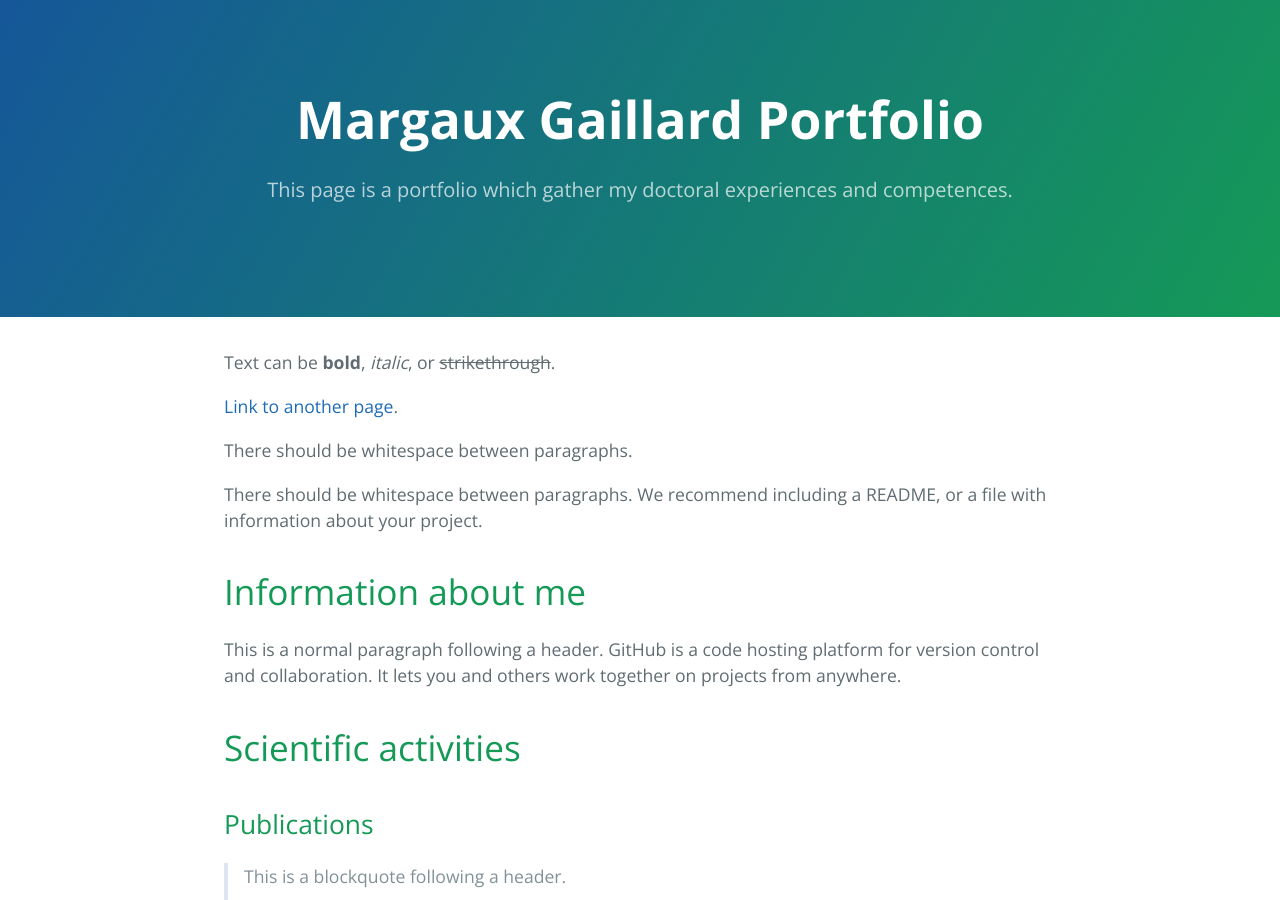
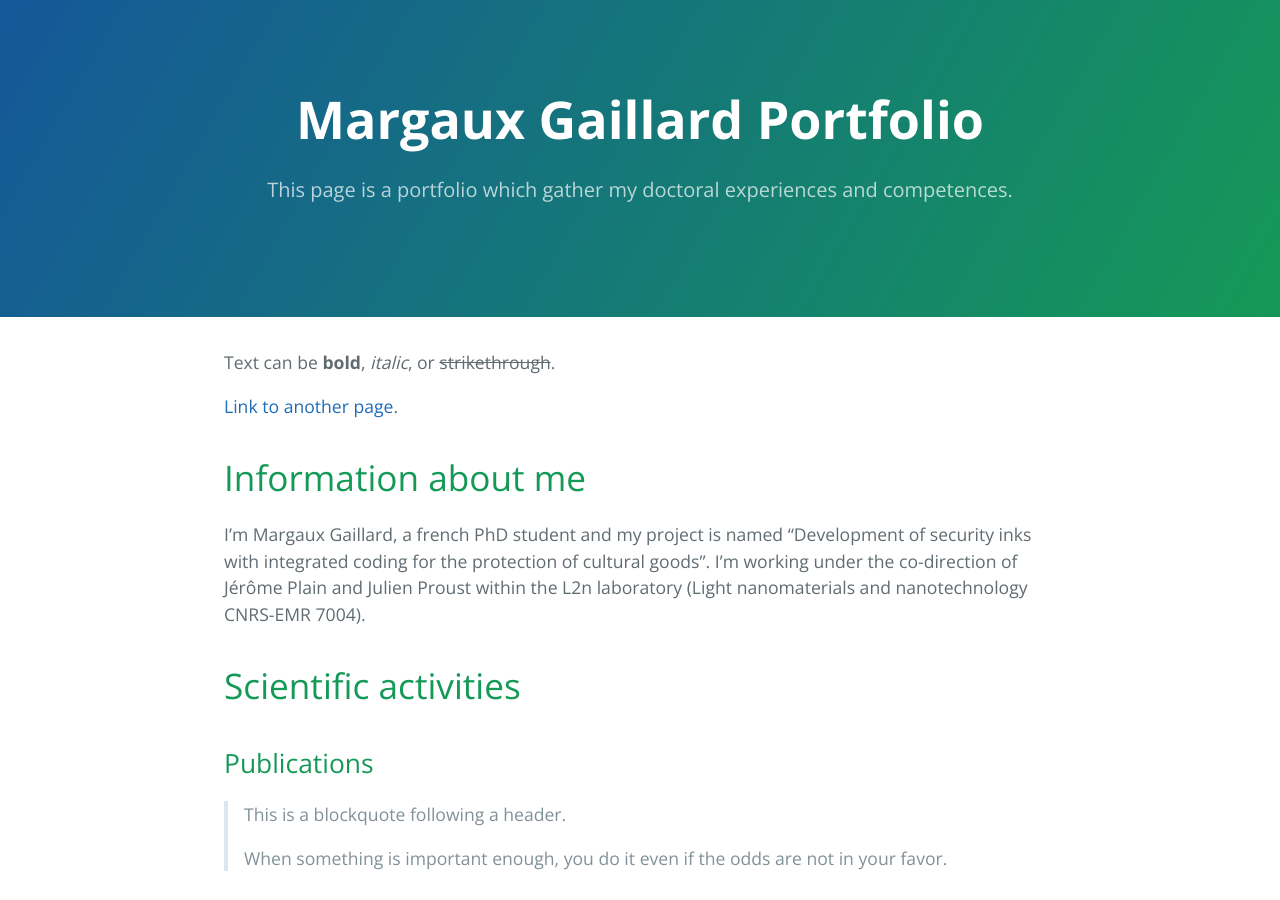
Before and after one commit to Margal10/Margal10.github.io, a Jekyll site: the page built from index.md, in a window 1280 px wide and 900 px high. Built offline with Jekyll 4.4.1, drawn with Linux system fonts in a browser that asks for light colours.

Commit message:
Update index.md

```diff
--- a/index.md
+++ b/index.md
@@ -6,13 +6,10 @@ Text can be **bold**, _italic_, or ~~strikethrough~~.
 
 [Link to another page](./another-page.html).
 
-There should be whitespace between paragraphs.
-
-There should be whitespace between paragraphs. We recommend including a README, or a file with information about your project.
-
 # Information about me
 
-This is a normal paragraph following a header. GitHub is a code hosting platform for version control and collaboration. It lets you and others work together on projects from anywhere.
+I'm Margaux Gaillard, a french PhD student and my project is named "Development of security inks with integrated coding for the protection of cultural goods".
+I'm working under the co-direction of Jérôme Plain and Julien Proust within the L2n laboratory (Light nanomaterials and nanotechnology CNRS-EMR 7004).
 
 # Scientific activities
 ## Publications
```
